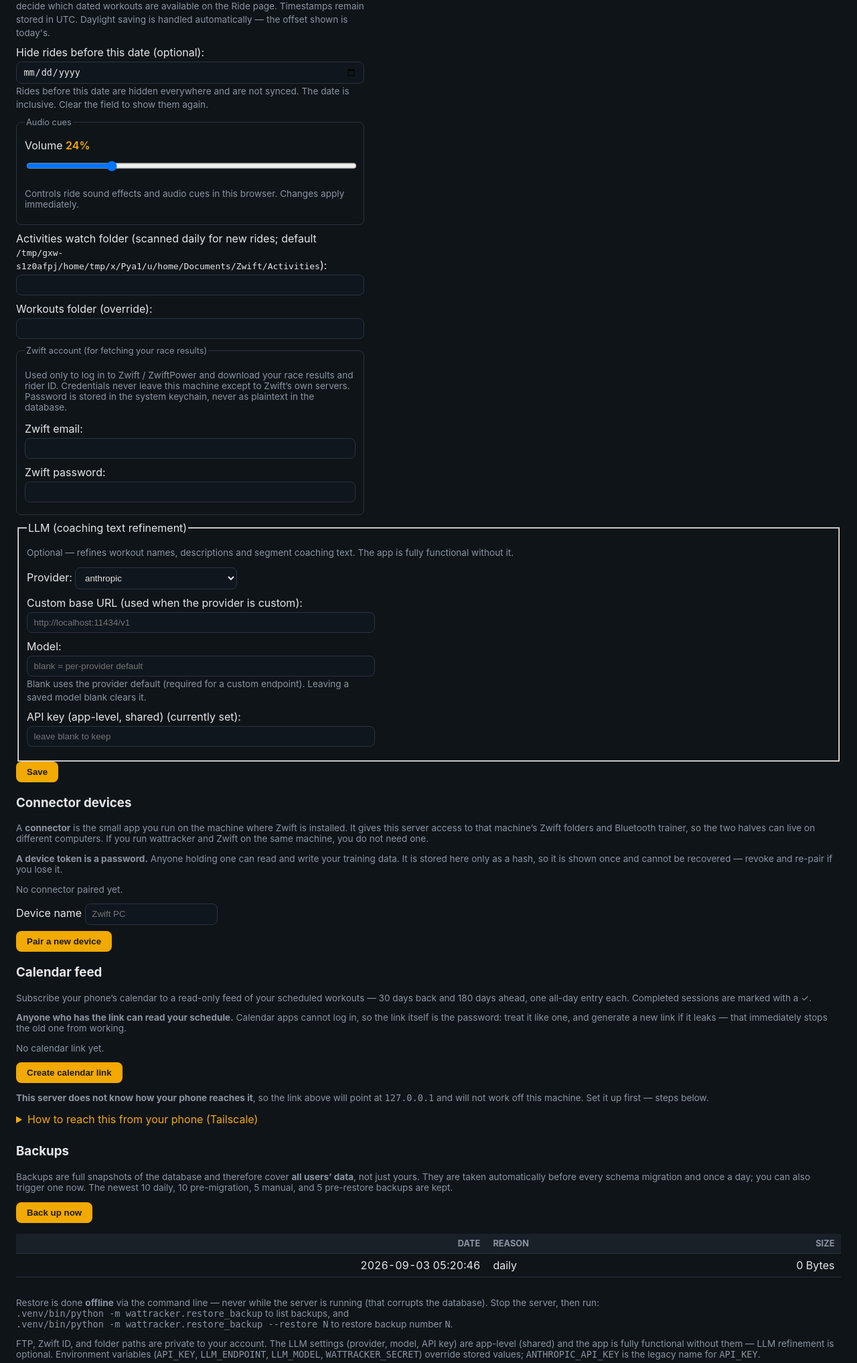
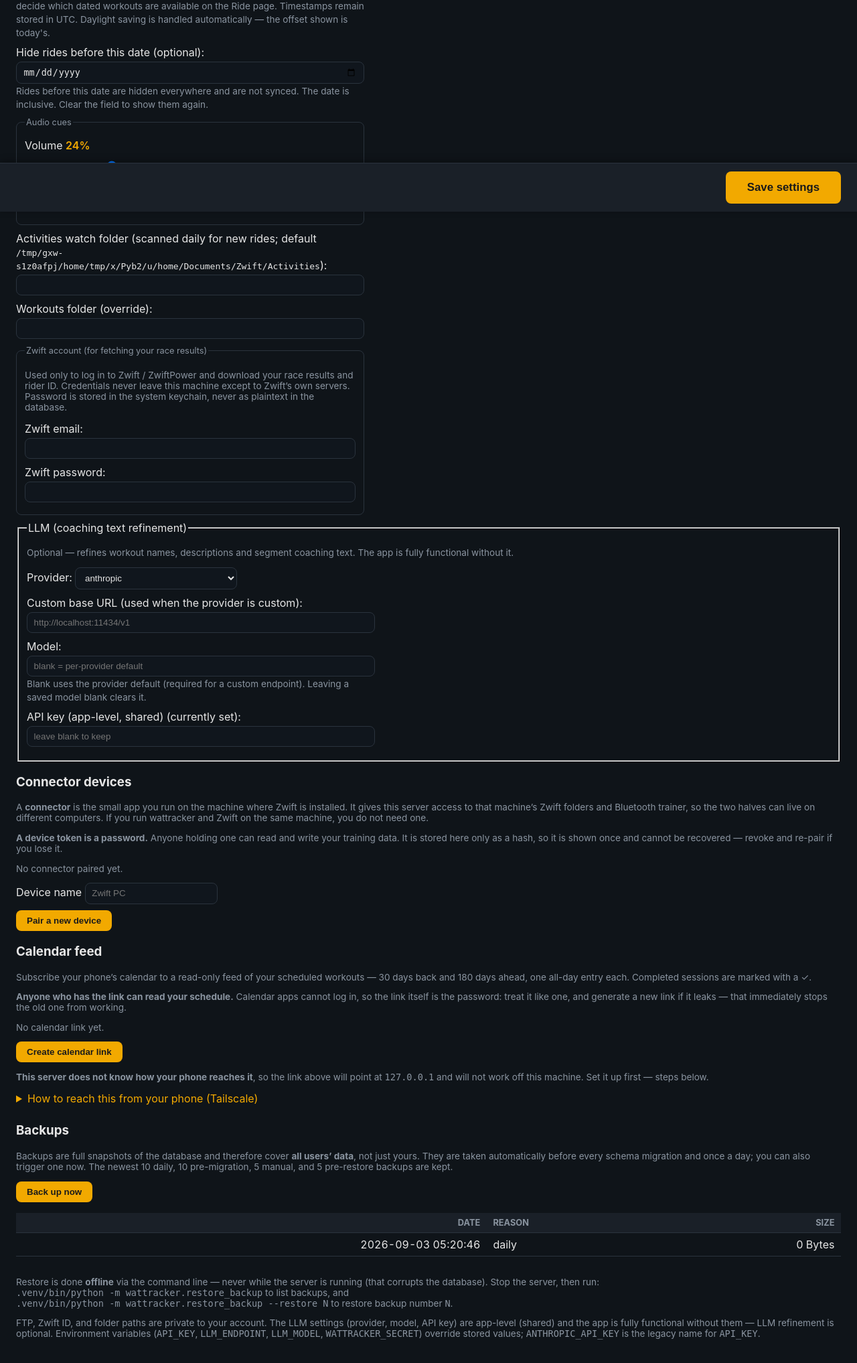
Before and after one commit to poopaskoopa/wattracker, a FastAPI app: page /settings in a window 1280 px wide. Shown: the part 484-2519 px from the top of the page at 67% size. Run offline with FastAPI, Linux system fonts and the light colour scheme; the visitor is signed in with stand-in values (Sample User, id 1); data comes from the database, SQL or seed files in the repository; data that the repository does not hold is empty; some libraries are stand-ins or nearby versions.

Commit message:
Pin the Settings save control to the bottom of the viewport
The Save button was the last element of a form several screens tall and
looked identical to the five other buttons further down the page, so a
rider who changed the first field saw no way to commit it and reported
exactly that. It is now a bar pinned to the viewport bottom, rendered
larger than the surrounding buttons so its role reads at a glance.

Pinning alone would trade one dead end for another. A fixed bar overlaps
whatever it sits over, so the page reserves its height and the last
control stays clickable. And every per-field rejection renders at the
TOP of the page, which a rider submitting from the bottom would never
see: the alerts now live in a named block, the bar links to it, and a
short script scrolls it into view when a message is present. The link
means that still works with scripting off.

Submission is unchanged: a plain nested submit button, the same POST,
the same fields.

Co-Authored-By: Claude Opus 5 <noreply@anthropic.com>
Claude-Session: https://claude.ai/code/session_011Kkha8R54FrxXx1H1fr8hP

```diff
--- a/wattracker/web/static/style.css
+++ b/wattracker/web/static/style.css
@@ -393,6 +393,56 @@ input, select {
 label { display: block; margin: 0.6rem 0; }
 .settings-form label, .generate-form label { max-width: 520px; }
 .settings-form input, .generate-form input { width: 100%; margin-top: 0.25rem; }
+
+/* Settings save bar. The Save button was the last element of a form roughly 130
+   template lines tall, and visually identical to the five other buttons below
+   it, so a rider who changed a field near the top had no visible way to commit
+   it - the reported symptom was "I don't see any way to save my choice".
+   Pinning it to the viewport keeps the affordance on screen from any scroll
+   position, and it is deliberately larger than every other button on the page
+   so it reads as THE primary action rather than one more of six. The five
+   others are left exactly as they were; the contrast comes from size and from
+   the bar's own chrome, not from demoting them.
+
+   --save-bar-h is the clearance the fixed bar needs from the flow beneath it.
+   It is not a design token - it is this component's own height, kept on :root
+   only because `main` and `footer` (siblings, both outside this component) have
+   to reserve it. */
+:root { --save-bar-h: 5.25rem; }
+
+.settings-save-bar {
+    position: fixed; left: 0; right: 0; bottom: 0; z-index: 20;
+    background: var(--panel); border-top: 1px solid var(--surface-border);
+    box-shadow: 0 -2px 10px rgba(0, 0, 0, 0.35);
+    padding: 0.75rem 1.5rem;
+    /* Clear the home indicator on a phone; 0 everywhere else. */
+    padding-bottom: calc(0.75rem + env(safe-area-inset-bottom, 0px));
+}
+.settings-save-bar-inner {
+    max-width: 1440px; margin: 0 auto;
+    display: flex; align-items: center; justify-content: flex-end;
+    gap: 1rem; flex-wrap: wrap;
+}
+/* Shown only when a field was rejected. The message itself renders at the top
+   of the page; this is the pointer to it for a rider sitting at the bottom. */
+.settings-save-note {
+    flex: 1 1 14rem; min-width: 0;
+    color: var(--alert); font-size: 0.85rem;
+}
+.settings-save-btn {
+    font-size: 1.05rem; padding: 0.7rem 2rem; min-height: 3rem;
+}
+/* Reserve the bar's height so nothing sits permanently underneath it: `main`
+   for the last form controls, `footer` because it trails main outside it. */
+main.has-save-bar { padding-bottom: var(--save-bar-h); }
+main.has-save-bar ~ footer { padding-bottom: calc(2rem + var(--save-bar-h)); }
+
+@media (max-width: 600px) {
+    /* The note wraps onto its own line here, so the bar is taller. */
+    :root { --save-bar-h: 7.5rem; }
+    .settings-save-bar { padding-left: 1rem; padding-right: 1rem; }
+    .settings-save-btn { flex: 1 1 auto; }
+}
 
 pre {
     background: #0b0f14; padding: 1rem; border-radius: var(--r-md); overflow-x: auto;
--- a/wattracker/web/templates/settings.html
+++ b/wattracker/web/templates/settings.html
@@ -1,19 +1,31 @@
 {% extends "base.html" %}
 {% block title %}Settings &mdash; wattracker{% endblock %}
+{% block main_class %}has-save-bar{% endblock %}
 {% block content %}
 <h2>Settings</h2>
 
+{# Every per-field rejection renders HERE, at the top of a page that is several
+   screens tall. The Save control is pinned to the bottom of the viewport, so a
+   rider can submit from anywhere - including from far below this block. The
+   wrapper gives that message a name the save bar can link to, and the script
+   at the bottom of this template scrolls it into view when one is present. #}
+{% set cred_is_alert = cred_message and not ('saved (' in cred_message or 'cleared' in cred_message) %}
+{% set settings_alert = refusal_message or cred_is_alert or dir_message
+                        or ftp_message or timezone_message or llm_message
+                        or weight_message %}
+<div id="settings-alerts">
 {% if saved %}<p class="ok">Settings saved.</p>{% endif %}
 {# Refused because of what this session is, not because of what was typed:
    a window opened by a connector device may not issue credentials. #}
 {% if refusal_message %}<p class="alert" role="alert">{{ refusal_message }}</p>{% endif %}
-{% if cred_message %}<p class="{{ 'ok' if 'saved (' in cred_message or 'cleared' in cred_message else 'alert' }}">{{ cred_message }}</p>{% endif %}
+{% if cred_message %}<p class="{{ 'alert' if cred_is_alert else 'ok' }}">{{ cred_message }}</p>{% endif %}
 {% if backup_message %}<p class="{{ 'alert' if 'failed' in backup_message else 'ok' }}">{{ backup_message }}</p>{% endif %}
 {% if dir_message %}<p class="alert">{{ dir_message }}</p>{% endif %}
 {% if ftp_message %}<p class="alert" role="alert">{{ ftp_message }}</p>{% endif %}
 {% if timezone_message %}<p class="alert" role="alert">{{ timezone_message }}</p>{% endif %}
 {% if llm_message %}<p class="alert" role="alert">{{ llm_message }}</p>{% endif %}
 {% if weight_message %}<p class="alert" role="alert">{{ weight_message }}</p>{% endif %}
+</div>
 
 <p class="current-ftp"><strong>Current Training FTP:</strong> {{ current_ftp }} W</p>
 {% set ftp_suggestion_next = '/settings' %}
@@ -26,7 +38,7 @@
    inactivity. External and zFTP estimates may differ because they use different
    activity windows and models. Setting FTP below records a manual entry for today.</p>
 
-<form method="post" action="/settings" class="settings-form">
+<form method="post" action="/settings" class="settings-form" id="settings-form">
     <label>Training FTP ({{ ftp_min }}&ndash;{{ ftp_max }} watts, overrides estimate):
         <input type="number" step="1" min="{{ ftp_min }}" max="{{ ftp_max }}" name="ftp"
                value="{{ ftp_form_value }}">
@@ -184,7 +196,19 @@
                    placeholder="{{ 'leave blank to keep' if api_key_set else 'sk-...' }}">
         </label>
     </fieldset>
-    <button type="submit">Save</button>
+    {# Pinned to the viewport bottom: this commits the whole form, and it is the
+       only control on the page that does, so it must never be the thing the
+       rider has to go looking for. Still a plain nested submit button - the
+       POST and the fields are exactly what they were. #}
+    <div class="settings-save-bar">
+        <div class="settings-save-bar-inner">
+            {% if settings_alert %}
+            <a class="settings-save-note" href="#settings-alerts">Something
+                you entered was not saved &mdash; read the message at the top of the page.</a>
+            {% endif %}
+            <button type="submit" id="settings-save" class="settings-save-btn">Save settings</button>
+        </div>
+    </div>
 </form>
 
 {% if zwift_creds_saved %}
@@ -384,6 +408,20 @@
 
 {% block scripts %}
 <script>
+// The save bar is pinned to the bottom of the viewport, so the form can be
+// submitted from a point several screens below the alerts block that reports a
+// rejected field. Carry the rider back to the message rather than leaving them
+// to guess why nothing appeared to happen. Purely a scroll: submission itself
+// is the plain HTML POST, unchanged, and the bar also links to #settings-alerts
+// so this still works with scripting off.
+(function () {
+    var alerts = document.getElementById("settings-alerts");
+    if (alerts && alerts.querySelector(".alert")) {
+        alerts.scrollIntoView({ block: "start" });
+    }
+})();
+</script>
+<script>
 (function () {
     var DEFAULT_AUDIO_VOLUME = {{ default_audio_cue_volume|tojson }};
     var AUDIO_CUE_VOLUME_KEY = "wattracker.audioCueVolume";
```
Also changed, not shown: tests/test_dom_smoke.py (+97 -0 lines), tests/test_settings_save_bar.py (added, +140 -0 lines).
